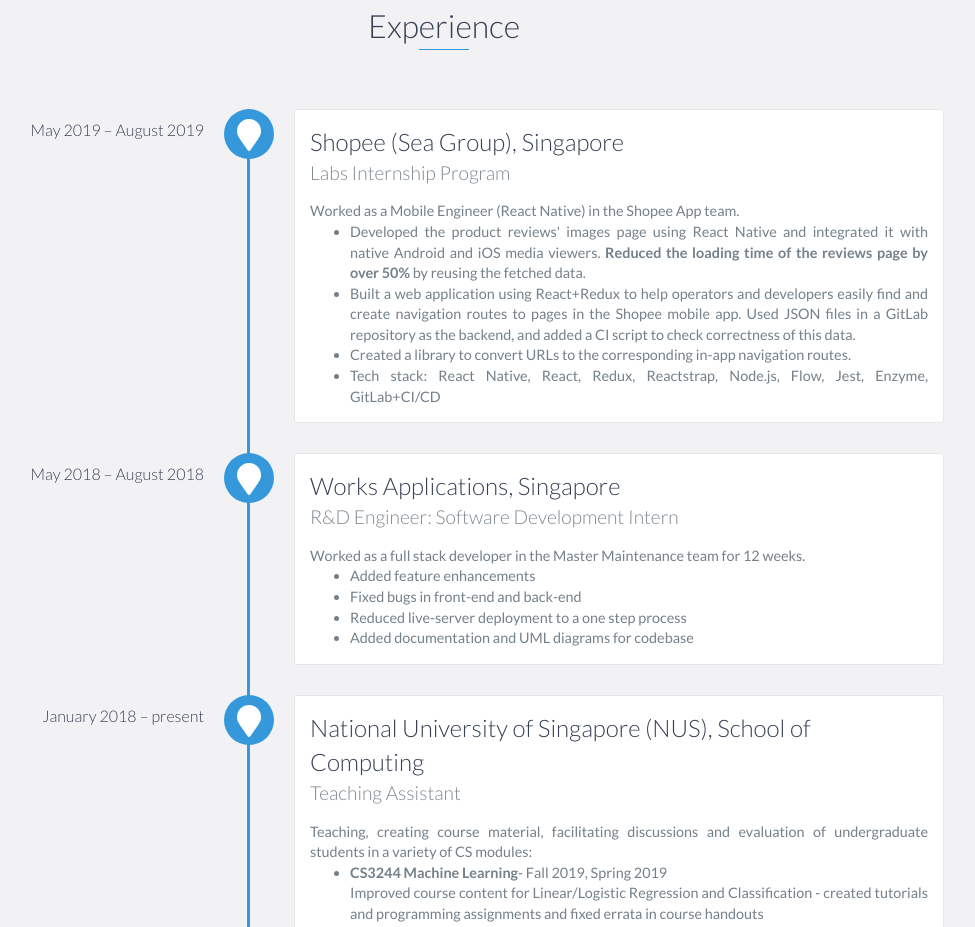
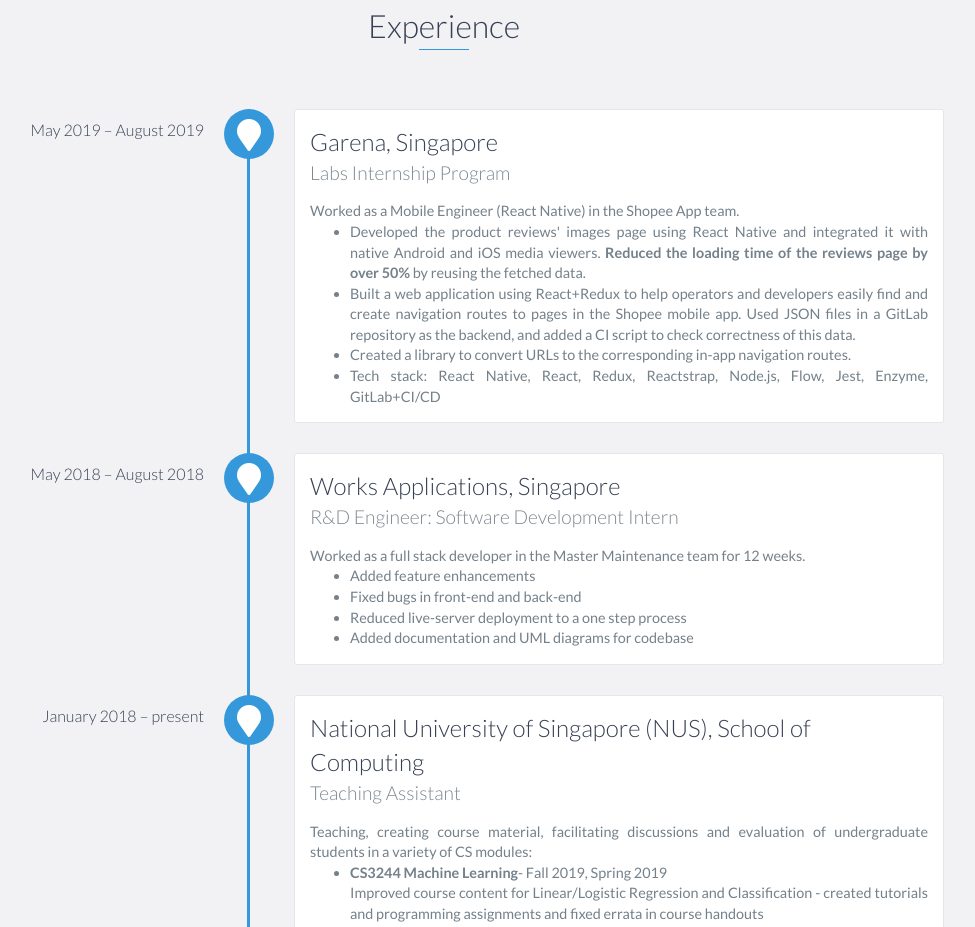
Before and after one commit to amrut-prabhu/amrut-prabhu.github.io, a website: page index.html in a window 1280 px wide. Shown: the part 1335-2262 px from the top of the page, without its empty margins (196-1171 px from the left). Drawn offline with nearby package versions, Linux system fonts and the light colour scheme.

Commit message:
Update resume stats

```diff
--- a/index.html
+++ b/index.html
@@ -142,7 +142,7 @@
         <h2 class="heading">Experience</h2>
         <div id="experience-timeline">
             <div data-date="May 2019 – August 2019">
-                <h3><a href="https://www.seagroup.com/products/shopee" target="_blank">Shopee (Sea Group), Singapore</a></h3>
+                <h3><a href="https://www.seagroup.com/products/shopee" target="_blank">Garena, Singapore</a></h3>
                 <h4>Labs Internship Program</h4>
                 <p>
                     Worked as a Mobile Engineer (React Native) in the Shopee App team.
--- /dev/null
+++ b/robots.txt
@@ -0,0 +1 @@
+Disallow: /resources/*
```
Also changed, not shown: 1 other file.
